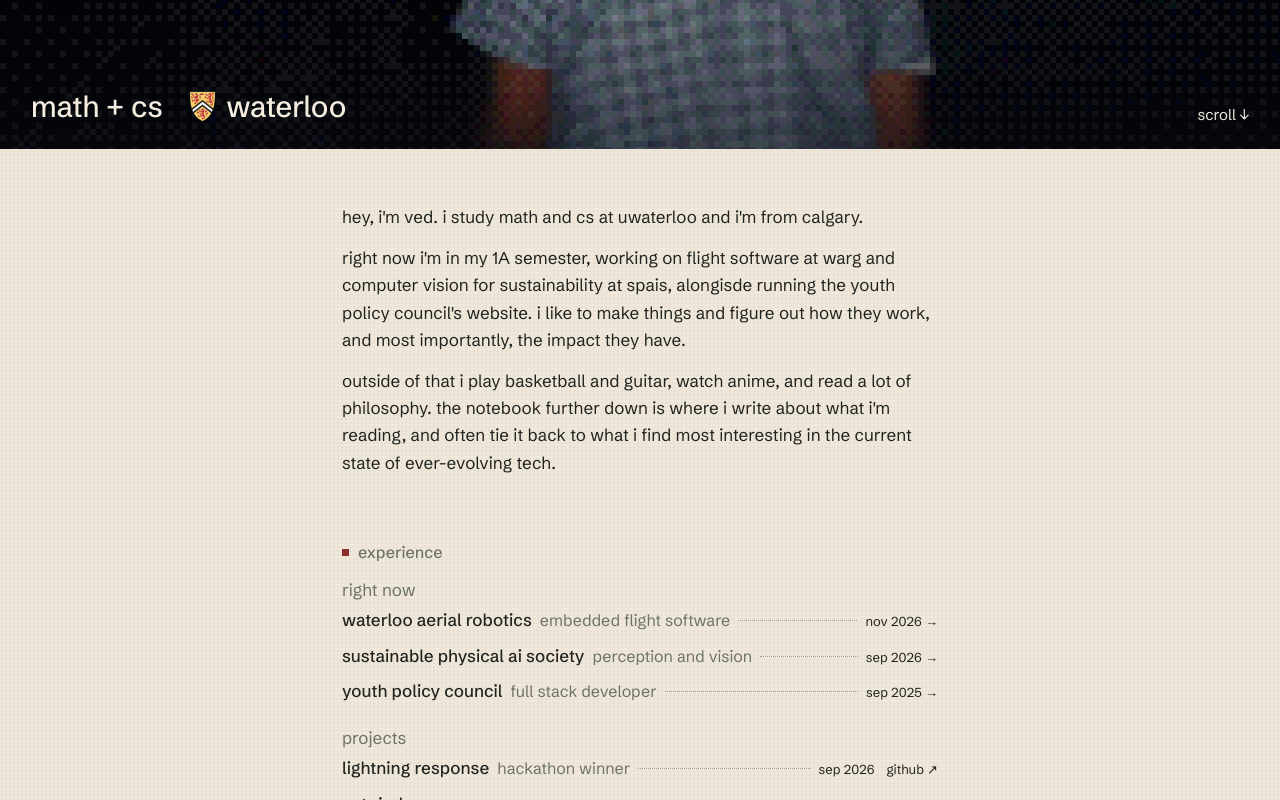
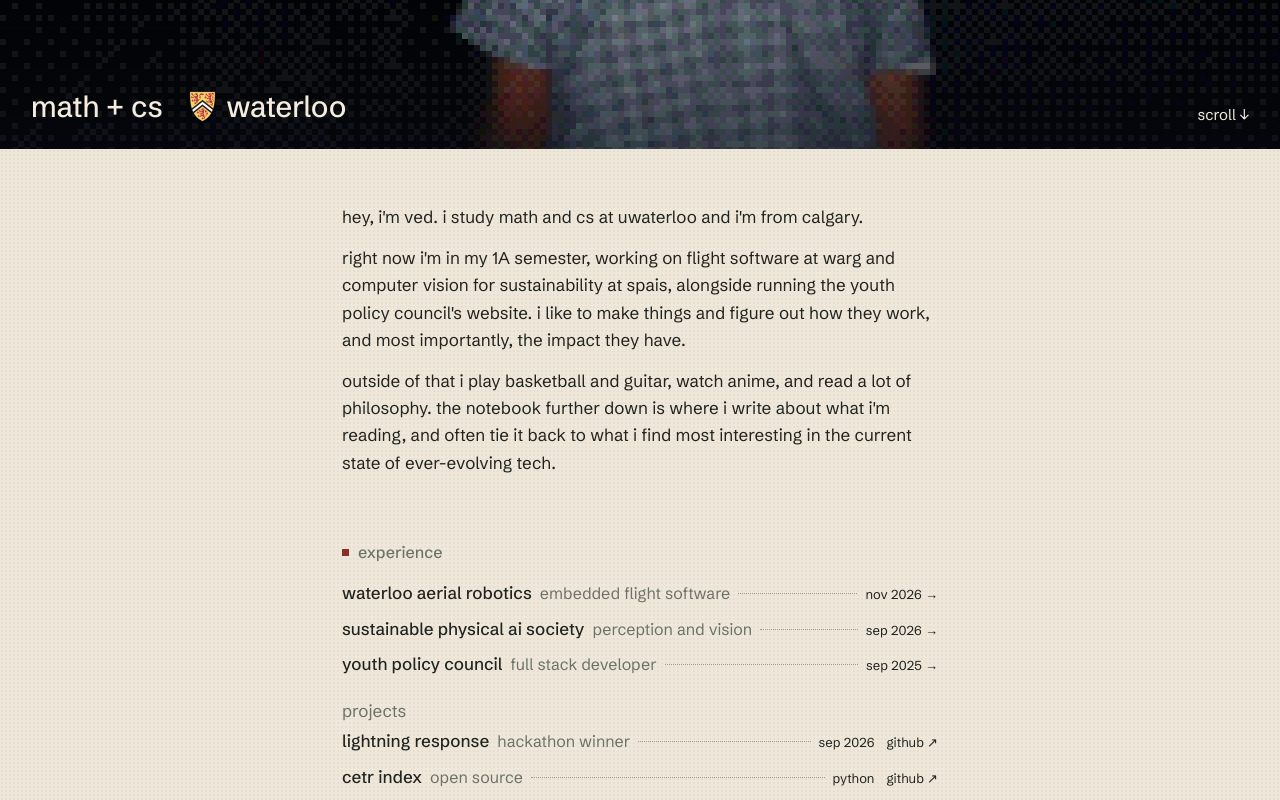
Before and after one commit to vedagwekar/portfolio, a plain HTML site: page index.html in a window 1280 px wide. Shown: the part 651-1451 px from the top of the page. Drawn offline with Linux system fonts and the light colour scheme; no server answers; a web font is replaced by a local one.

Commit message:
Minor tweaks to the text.

```diff
--- a/index.html
+++ b/index.html
@@ -38,13 +38,12 @@
   <main>
     <section id="about">
       <p>hey, i'm ved. i study math and cs at uwaterloo and i'm from calgary.</p>
-      <p>right now i'm in my 1A semester, working on flight software at warg and computer vision for sustainability at spais, alongisde running the youth policy council's website. i  like to make things and figure out how they work, and most importantly, the impact they have.</p>
+      <p>right now i'm in my 1A semester, working on flight software at warg and computer vision for sustainability at spais, alongside running the youth policy council's website. i  like to make things and figure out how they work, and most importantly, the impact they have.</p>
       <p>outside of that i play basketball and guitar, watch anime, and read a lot of philosophy. the notebook further down is where i write about what i'm reading, and often tie it back to what i find most interesting in the current state of ever-evolving tech.</p>
     </section>
 
     <section class="toc" id="experience">
       <h2>experience</h2>
-      <h3>right now</h3>
       <ol id="toc-work"></ol>
       <h3>projects</h3>
       <ol id="toc-built"></ol>
```
